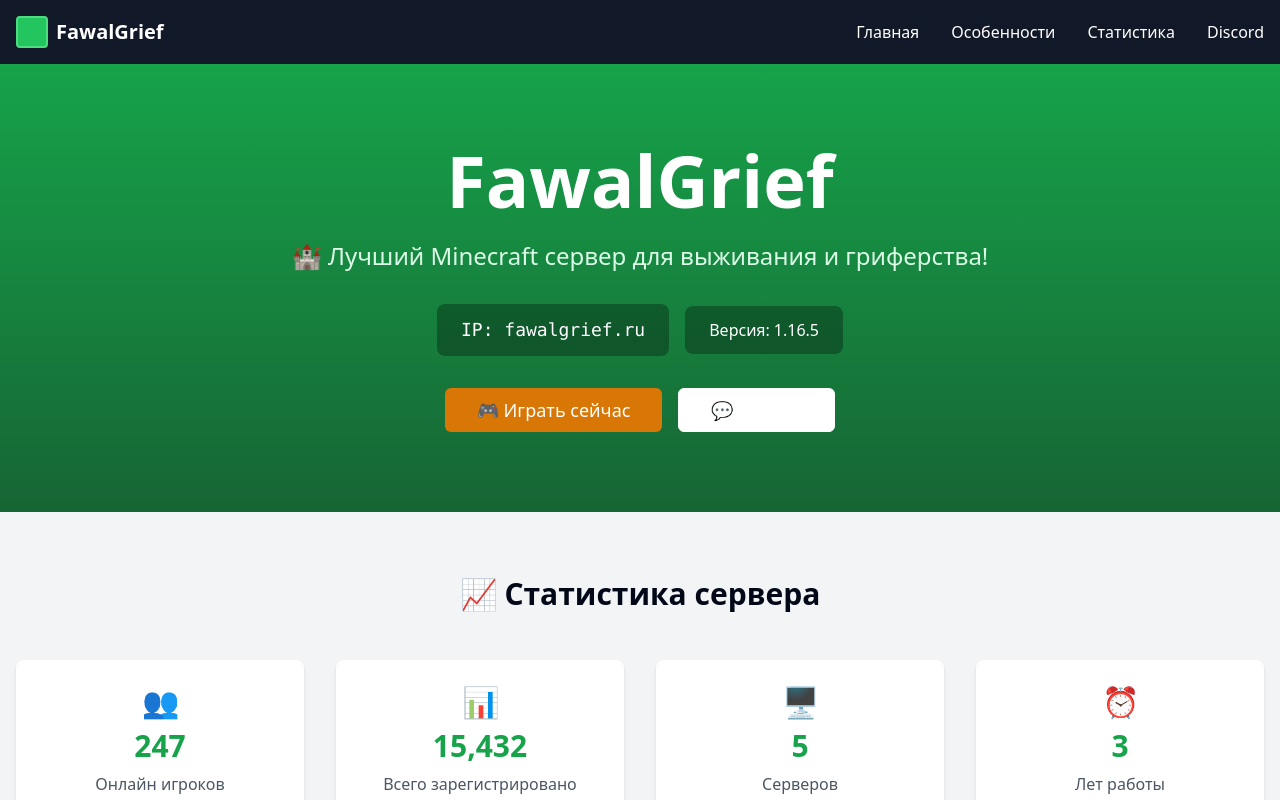
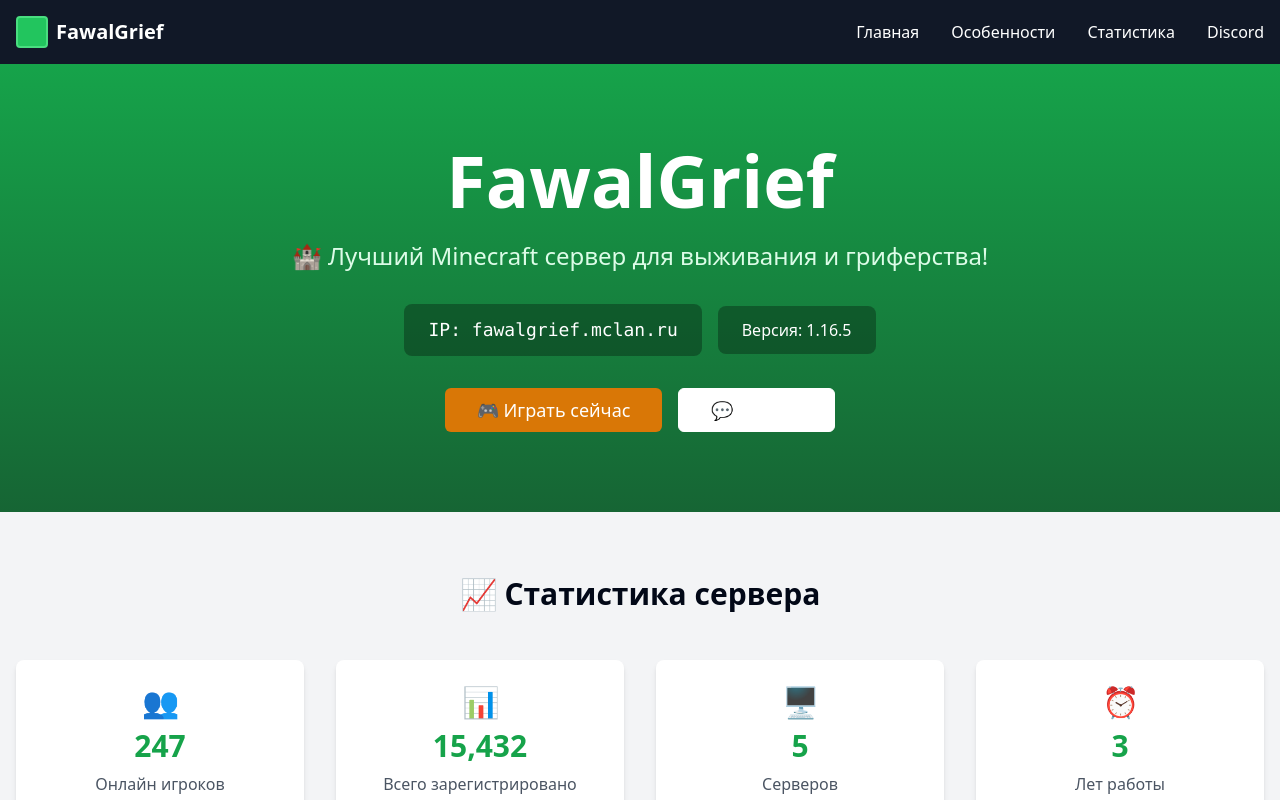
Before and after one commit to pr-poehali-dev/minecraft-site-fawalgrief, a React (Vite) app: page / in a window 1280 px wide. Shown: the top 800 px of the page. Built offline with nearby package versions, Linux system fonts and the light colour scheme.

Commit message:
Обновление 1 компонентов

```diff
--- a/src/components/Hero.tsx
+++ b/src/components/Hero.tsx
@@ -13,7 +13,7 @@ const Hero = () => {
           </p>
           <div className="flex flex-col sm:flex-row gap-4 justify-center items-center mb-8">
             <div className="bg-black bg-opacity-30 px-6 py-3 rounded-lg font-mono text-lg">
-              IP: fawalgrief.ru
+              IP: fawalgrief.mclan.ru
             </div>
             <div className="bg-black bg-opacity-30 px-6 py-3 rounded-lg">
               Версия: 1.16.5
```
